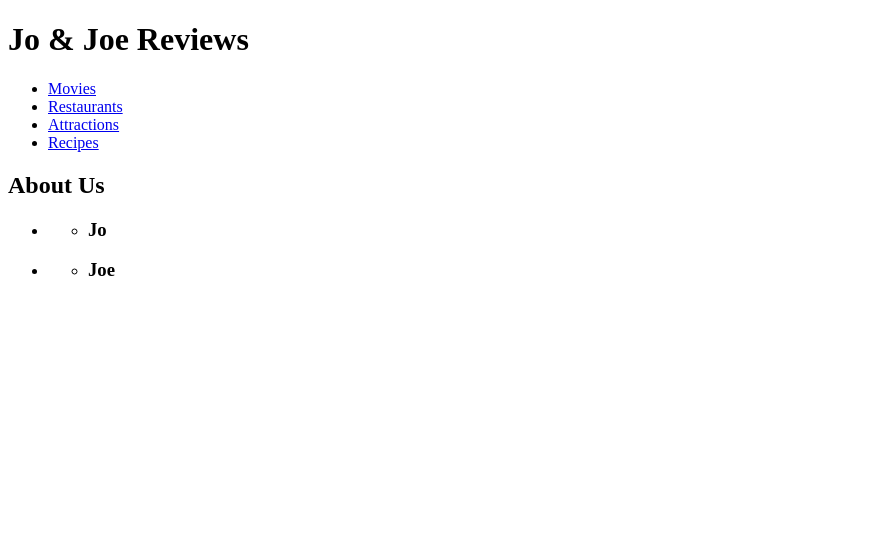
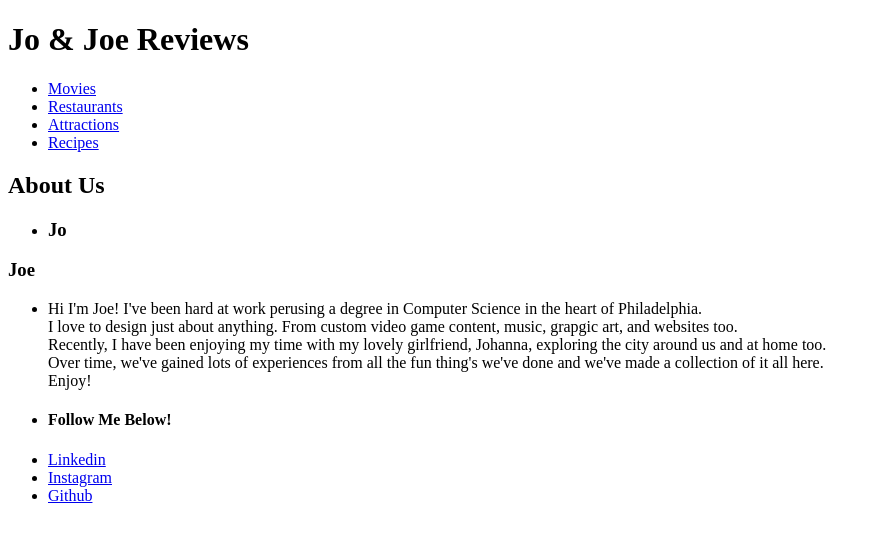
Before and after one commit to Joseph-Ramon-Lucas/jojoe, a plain HTML site: page index.html in a window 1280 px wide. Shown: the whole page, without its empty margins (0-881 px from the left). Drawn offline with Linux system fonts and the light colour scheme.

Commit message:
redesigned About Us + added my content

```diff
--- a/index.html
+++ b/index.html
@@ -22,19 +22,33 @@
 About Us
 </h2>
 
-<ul>
-    <li>
+<div id="aboutUsDiv">
+    <div id="aboutJohanna">
         <ul>
             <li> <h3> Jo </h3>  </li>
         </ul>
-    </li>
-    <li>
+    </div>
+    <div id="aboutJoseph">
+        <h3> Joe</h3>
         <ul>
-            <li> <h3> Joe</h3> </li>
+            <li>
+                <p>
+                    Hi I'm Joe! I've been hard at work perusing a degree in Computer Science in the heart of Philadelphia. <br>
+                    I love to design just about anything. From custom video game content, music, grapgic art, and websites too.<br>
+                    Recently, I have been enjoying my time with my lovely girlfriend, Johanna, exploring the city around us and at home too. <br>
+                    Over time, we've gained lots of experiences from all the fun thing's we've done and we've made a collection of it all here. <br>
+                    Enjoy! <br>
+                </p>
+            </li>
+            <li><h4>Follow Me Below!</h4></li>
+            <li><a href="https://www.linkedin.com/">Linkedin</a></li>
+            <li><a href="https://www.instagram.com/gert1711/">Instagram</a></li>
+            <li><a href="https://github.com/Joseph-Ramon-Lucas">Github</a></li>
         </ul>
-    </li>
+    </div>
 
-</ul>
+</div>
+
 
 </div>
 
```
